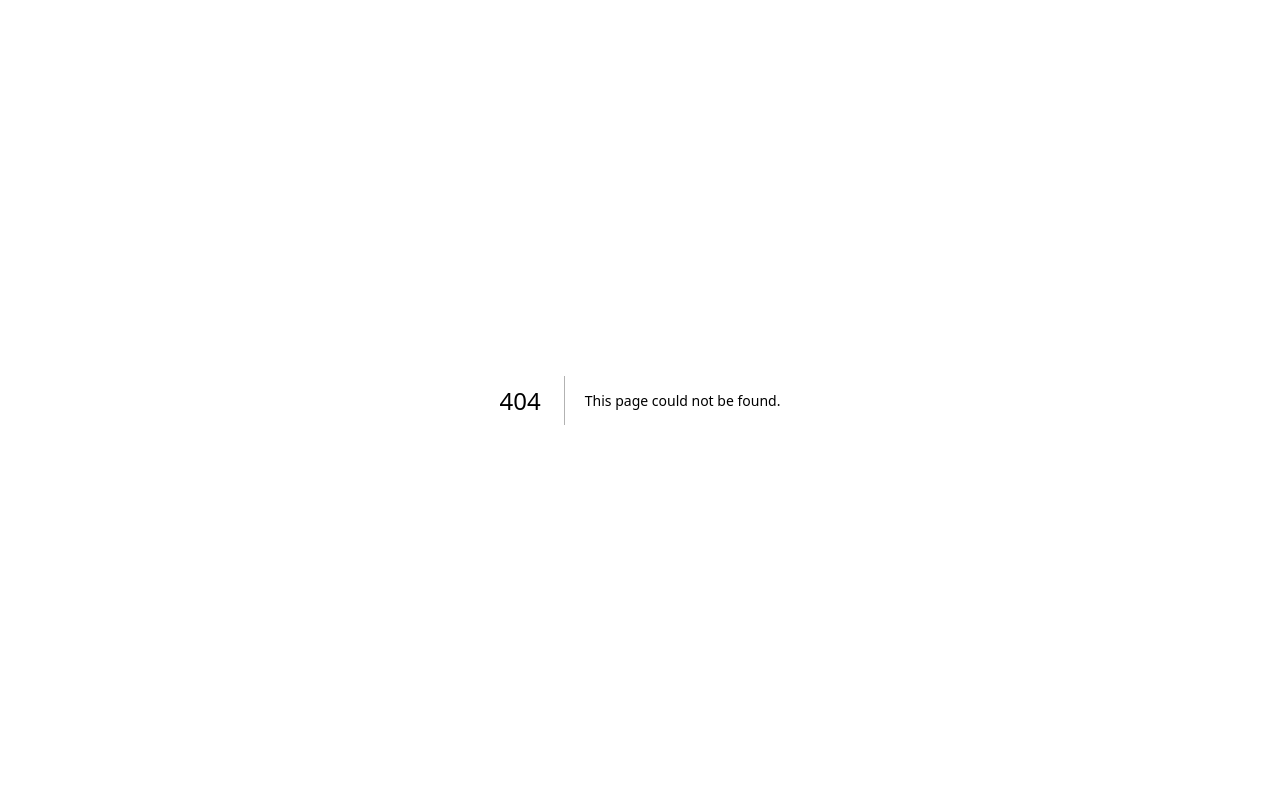
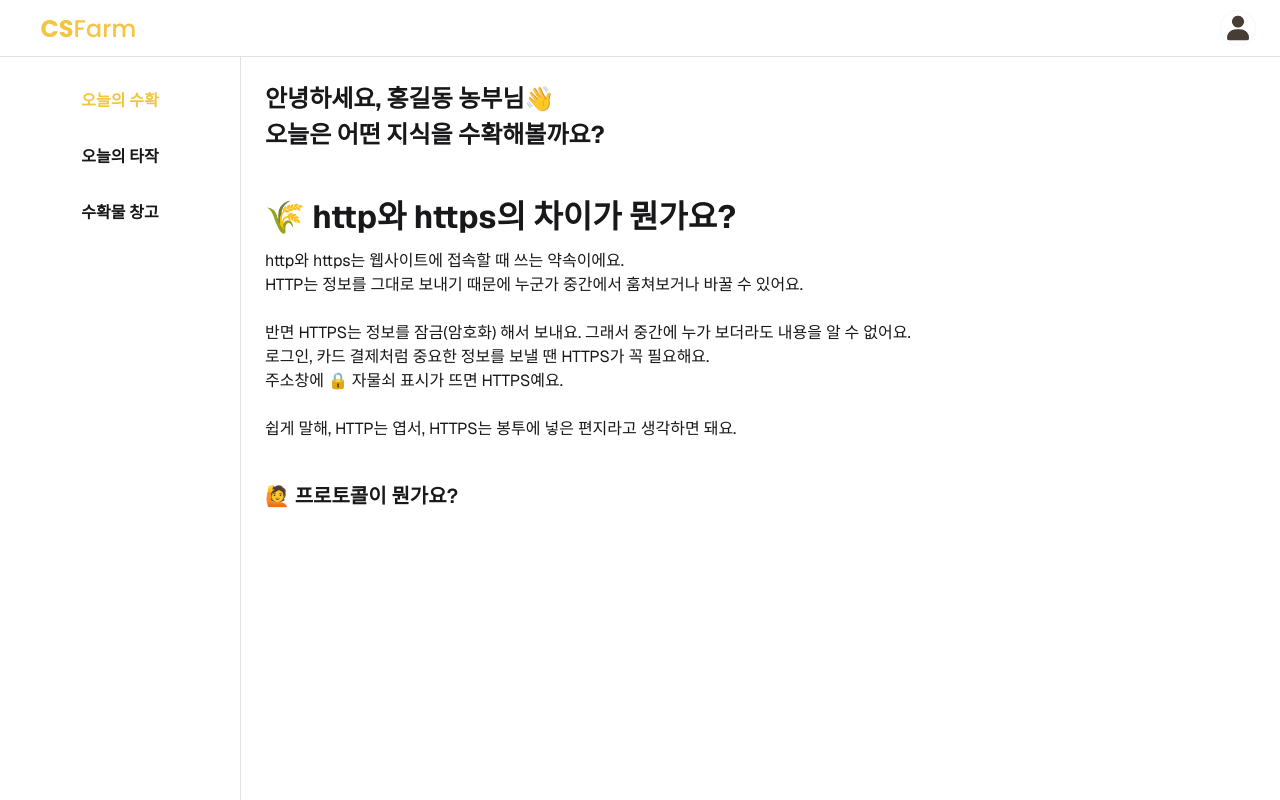
Before and after one commit to MeerkatBrothers/csfarm-web, a Next.js app: page /insight/today in a window 1280 px wide. Before the commit this address had no page. Built offline with nearby package versions, Linux system fonts and the light colour scheme.

Commit message:
feat: today insight page ui 구현

```diff
--- /dev/null
+++ b/src/app/(service)/insight/today/page.tsx
@@ -0,0 +1,41 @@
+import H2 from "@/components/atoms/typography/H2";
+import InsightGroup from "@/components/molecules/InsightGroup";
+import SubInsightGroup from "@/components/molecules/SubInsightGroup";
+
+const TodayInsightPage = () => {
+  return (
+    <div className="space-y-10">
+      <H2
+        text={`안녕하세요, 홍길동 농부님👋
+            오늘은 어떤 지식을 수확해볼까요?`}
+      />
+
+      <InsightGroup
+        subject="http와 https의 차이가 뭔가요?"
+        description={`http와 https는 웹사이트에 접속할 때 쓰는 약속이에요.
+            HTTP는 정보를 그대로 보내기 때문에 누군가 중간에서 훔쳐보거나 바꿀 수 있어요.
+
+            반면 HTTPS는 정보를 잠금(암호화) 해서 보내요. 그래서 중간에 누가 보더라도 내용을 알 수 없어요.
+            로그인, 카드 결제처럼 중요한 정보를 보낼 땐 HTTPS가 꼭 필요해요.
+            주소창에 🔒 자물쇠 표시가 뜨면 HTTPS예요.
+
+            쉽게 말해, HTTP는 엽서, HTTPS는 봉투에 넣은 편지라고 생각하면 돼요.`}
+      />
+
+      <SubInsightGroup
+        subject="프로토콜이 뭔가요?"
+        description={`프로토콜은 컴퓨터나 인터넷에서 정보를 주고받을 때 지켜야 하는 약속이나 규칙이에요.
+                    예를 들어, 우리가 대화할 때도 서로 말을 주고받는 순서와 방식이 있잖아요?
+                    컴퓨터도 마찬가지로, 서로 어떤 언어로, 어떤 순서로, 어떻게 데이터를 주고받을지를 정해놓은 규칙이 필요한데, 이걸 프로토콜이라고 해요.
+
+                    📦 HTTP는 웹페이지를 주고받을 때 쓰는 대표적인 프로토콜이고,
+                    📞 SMTP는 이메일을 보낼 때,
+                    💬 WebSocket은 실시간 채팅을 할 때 쓰는 프로토콜이에요.
+
+                    쉽게 말해, 컴퓨터끼리 소통할 수 있게 도와주는 언어의 규칙이에요!`}
+      />
+    </div>
+  );
+};
+
+export default TodayInsightPage;
--- a/src/app/(service)/test/page.tsx
+++ /dev/null
@@ -1,11 +0,0 @@
-import H1 from "@/components/atoms/typography/H1";
-
-const TestPage = () => {
-  return (
-    <div>
-      <H1 text="TestPage" />
-    </div>
-  );
-};
-
-export default TestPage;
--- a/src/app/page.tsx
+++ b/src/app/page.tsx
@@ -1,103 +1,7 @@
-import Image from "next/image";
+import { redirect } from "next/navigation";
 
-export default function Home() {
-  return (
-    <div className="grid grid-rows-[20px_1fr_20px] items-center justify-items-center min-h-screen p-8 pb-20 gap-16 sm:p-20 font-[family-name:var(--font-geist-sans)]">
-      <main className="flex flex-col gap-[32px] row-start-2 items-center sm:items-start">
-        <Image
-          className="dark:invert"
-          src="/next.svg"
-          alt="Next.js logo"
-          width={180}
-          height={38}
-          priority
-        />
-        <ol className="list-inside list-decimal text-sm/6 text-center sm:text-left font-[family-name:var(--font-geist-mono)]">
-          <li className="mb-2 tracking-[-.01em]">
-            Get started by editing{" "}
-            <code className="bg-black/[.05] dark:bg-white/[.06] px-1 py-0.5 rounded font-[family-name:var(--font-geist-mono)] font-semibold">
-              src/app/page.tsx
-            </code>
-            .
-          </li>
-          <li className="tracking-[-.01em]">
-            Save and see your changes instantly.
-          </li>
-        </ol>
+const HomePage = () => {
+  redirect("/insight/today");
+};
 
-        <div className="flex gap-4 items-center flex-col sm:flex-row">
-          <a
-            className="rounded-full border border-solid border-transparent transition-colors flex items-center justify-center bg-foreground text-background gap-2 hover:bg-[#383838] dark:hover:bg-[#ccc] font-medium text-sm sm:text-base h-10 sm:h-12 px-4 sm:px-5 sm:w-auto"
-            href="https://vercel.com/new?utm_source=create-next-app&utm_medium=appdir-template-tw&utm_campaign=create-next-app"
-            target="_blank"
-            rel="noopener noreferrer"
-          >
-            <Image
-              className="dark:invert"
-              src="/vercel.svg"
-              alt="Vercel logomark"
-              width={20}
-              height={20}
-            />
-            Deploy now
-          </a>
-          <a
-            className="rounded-full border border-solid border-black/[.08] dark:border-white/[.145] transition-colors flex items-center justify-center hover:bg-[#f2f2f2] dark:hover:bg-[#1a1a1a] hover:border-transparent font-medium text-sm sm:text-base h-10 sm:h-12 px-4 sm:px-5 w-full sm:w-auto md:w-[158px]"
-            href="https://nextjs.org/docs?utm_source=create-next-app&utm_medium=appdir-template-tw&utm_campaign=create-next-app"
-            target="_blank"
-            rel="noopener noreferrer"
-          >
-            Read our docs
-          </a>
-        </div>
-      </main>
-      <footer className="row-start-3 flex gap-[24px] flex-wrap items-center justify-center">
-        <a
-          className="flex items-center gap-2 hover:underline hover:underline-offset-4"
-          href="https://nextjs.org/learn?utm_source=create-next-app&utm_medium=appdir-template-tw&utm_campaign=create-next-app"
-          target="_blank"
-          rel="noopener noreferrer"
-        >
-          <Image
-            aria-hidden
-            src="/file.svg"
-            alt="File icon"
-            width={16}
-            height={16}
-          />
-          Learn
-        </a>
-        <a
-          className="flex items-center gap-2 hover:underline hover:underline-offset-4"
-          href="https://vercel.com/templates?framework=next.js&utm_source=create-next-app&utm_medium=appdir-template-tw&utm_campaign=create-next-app"
-          target="_blank"
-          rel="noopener noreferrer"
-        >
-          <Image
-            aria-hidden
-            src="/window.svg"
-            alt="Window icon"
-            width={16}
-            height={16}
-          />
-          Examples
-        </a>
-        <a
-          className="flex items-center gap-2 hover:underline hover:underline-offset-4"
-          href="https://nextjs.org?utm_source=create-next-app&utm_medium=appdir-template-tw&utm_campaign=create-next-app"
-          target="_blank"
-          rel="noopener noreferrer"
-        >
-          <Image
-            aria-hidden
-            src="/globe.svg"
-            alt="Globe icon"
-            width={16}
-            height={16}
-          />
-          Go to nextjs.org →
-        </a>
-      </footer>
-    </div>
-  );
-}
+export default HomePage;
--- /dev/null
+++ b/src/components/molecules/InsightGroup.tsx
@@ -0,0 +1,19 @@
+import H1 from "@/components/atoms/typography/H1";
+import Body1 from "@/components/atoms/typography/Body1";
+
+interface InsightGroupProps {
+  subject: string;
+  description: string;
+}
+
+const InsightGroup = ({ subject, description }: InsightGroupProps) => {
+  return (
+    <div className="space-y-2">
+      <H1 text={`🌾 ${subject}`} />
+
+      <Body1 text={description} />
+    </div>
+  );
+};
+
+export default InsightGroup;
--- /dev/null
+++ b/src/components/molecules/SubInsightGroup.tsx
@@ -0,0 +1,30 @@
+"use client";
+
+import { useState } from "react";
+
+import H3 from "@/components/atoms/typography/H3";
+import Body2 from "@/components/atoms/typography/Body2";
+
+interface SubInsightGroupProps {
+  subject: string;
+  description: string;
+}
+
+const SubInsightGroup = ({ subject, description }: SubInsightGroupProps) => {
+  const [isDescriptionOpen, setIsDescriptionOpen] = useState<boolean>(false);
+
+  return (
+    <div className="space-y-2">
+      <button
+        className="cursor-pointer"
+        onClick={() => setIsDescriptionOpen((prev) => !prev)}
+      >
+        <H3 text={`🙋 ${subject}`} />
+      </button>
+
+      {isDescriptionOpen && <Body2 text={description} />}
+    </div>
+  );
+};
+
+export default SubInsightGroup;
--- a/src/components/organisms/Content.tsx
+++ b/src/components/organisms/Content.tsx
@@ -18,7 +18,7 @@ const Content = ({ children }: Readonly<ConetentProps>) => {
         <SideNav />
       </nav>
 
-      <main className="flex-1 p-4">{children}</main>
+      <main className="flex-1 p-6">{children}</main>
     </div>
   );
 };
--- a/src/styles/reset.css
+++ b/src/styles/reset.css
@@ -31,6 +31,10 @@
     text-decoration: inherit;
   }
 
+  p {
+    white-space: pre-line;
+  }
+
   img,
   picture,
   video,
```
